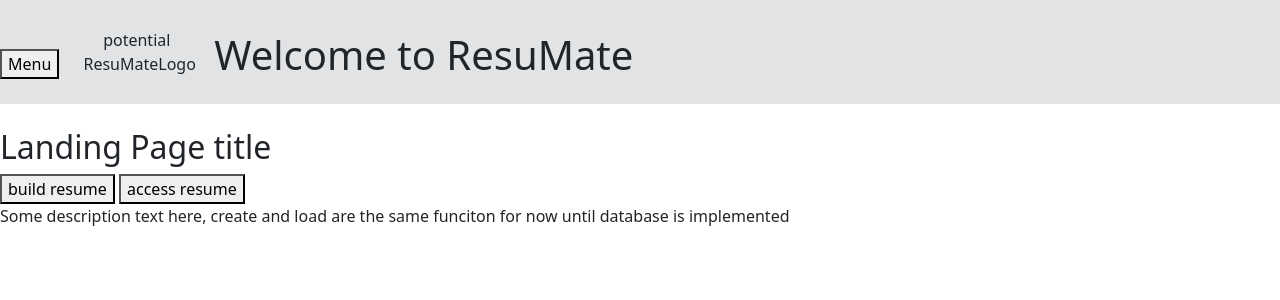
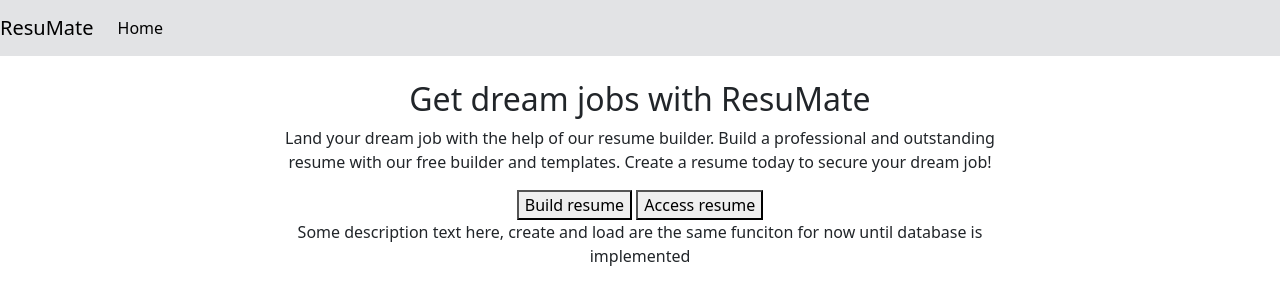
Before and after one commit to wLMEB/326_resumebuilder_sp24, a website with bundled scripts: page src/client/milestone-02/index.html in a window 1280 px wide. Built offline with nearby package versions, Linux system fonts and the light colour scheme.

Commit message:
styling changes

```diff
--- a/src/client/milestone-02/index.html
+++ b/src/client/milestone-02/index.html
@@ -12,11 +12,14 @@
 </head>
 <body>
     <nav class="navbar navbar-expand-lg bg-secondary-subtle">
-        <div id="webPageHeader">
-            <button id="dropDownMenu">Menu</button>
-            <div id="logoBar">potential ResuMateLogo</div>
-            <h1 id="headerMsg">Welcome to ResuMate</h1>
-        </div>
+        <!-- <button id="dropDownMenu">Menu</button> -->
+        <!-- <div id="logoBar">potential ResuMateLogo</div> -->
+        <a class="navbar-brand" href="#">ResuMate</a>
+        <ul class="navbar-nav me-auto mb-2 mb-lg-0">
+            <li class="nav-item">
+              <a class="nav-link active" aria-current="page" href="#">Home</a>
+            </li>
+        </ul>
     </nav>
     <br>
     <!-- <nav>    // Not needed for now
@@ -28,9 +31,10 @@
 
     <div id="views">
         <div id="landingView" class="view">
-            <h2>Landing Page title</h2>
-            <button id="create">build resume</button>
-            <button id="load">access resume</button>
+            <h2>Get dream jobs with ResuMate</h2>
+            <p>Land your dream job with the help of our resume builder. Build a professional and outstanding resume with our free builder and templates. Create a resume today to secure your dream job!</p>
+            <button id="create">Build resume</button>
+            <button id="load">Access resume</button>
             <p>Some description text here, create and load are the same funciton for now until database is implemented</p>
         </div>
 
--- a/src/client/milestone-02/styles.css
+++ b/src/client/milestone-02/styles.css
@@ -21,6 +21,13 @@
     text-align: center;
     display: inline-block;
 }
+
+#landingView{
+    text-align: center;
+    margin-left: 20%;
+    margin-right: 20%;
+}
+
 .content{
     align-items: center;
   justify-content: center;
```
